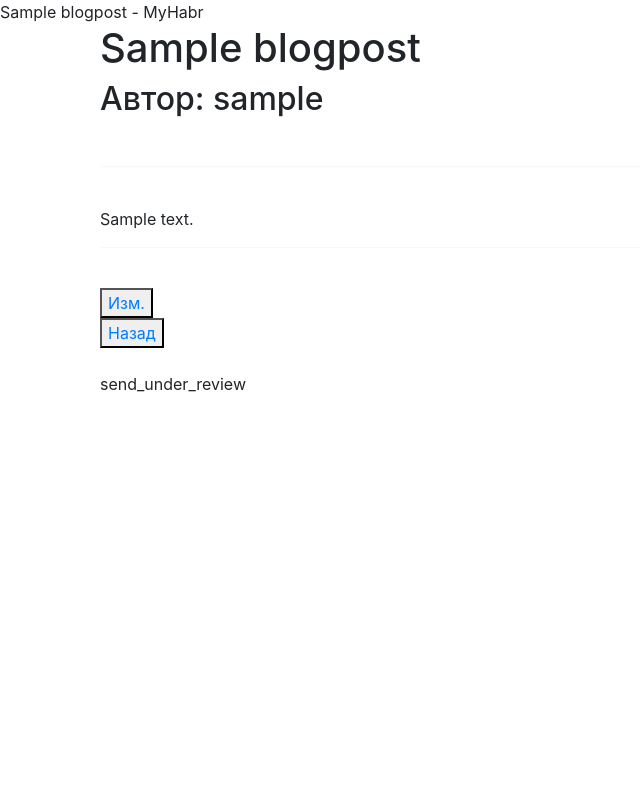
After one commit to uRufus/Habr, a Django app: page /blog/1/private/ in a window 1280 px wide. The commit adds this page. Shown: the whole page, without its empty margins (0-640 px from the left). Run offline with Django 3.2, Linux system fonts and the light colour scheme; tables that the repository leaves empty hold one stand-in row (values such as "Sample post"); some libraries are stand-ins or nearby versions.

Commit message:
added pages for blogposts, sending draft blogs
added private and public pages for blogposts,
add button to send draft blogs for review

```diff
--- a/myHabr/mainapp/models.py
+++ b/myHabr/mainapp/models.py
@@ -16,7 +16,7 @@ class BlogPost(models.Model):
         (DELETED, 'статья удалена'),
         (DRAFT, 'черновик'),
         (UNDER_REVIEW, 'статья на проверке'),
-        (PUBLISHED, 'обубликован'),
+        (PUBLISHED, 'опубликован'),
         (BLOCKED, 'статья заблокирована'),
 
     )
@@ -27,15 +27,29 @@ class BlogPost(models.Model):
     category = models.CharField(max_length=255, verbose_name="категория")
     body = models.TextField(verbose_name="текст статьи")
     status = models.CharField(max_length=1, choices=BLOGPOST_STATUS, default=DRAFT, verbose_name="статус блогпоста")
-    create_date = models.DateField(auto_now_add=True, verbose_name="дата создания")
-    update_date = models.DateField(auto_now=True, verbose_name="дата обновления")
+    create_date = models.DateTimeField(null=False, blank=False, auto_now_add=True, verbose_name="дата создания")
+    update_date = models.DateTimeField(null=False, blank=False, auto_now=True, verbose_name="дата обновления")
 
     def __str__(self):
         return f'{self.title}  |  {self.author}'
 
+    def delete(self, using=None, keep_parents=False):
+        if self.status != "0":
+            self.status = "0"
+        else:
+            self.status = "1"
+        self.save()
+
+    def send_verify(self):
+        if self.status:
+            if self.status == "1":
+                self.status = "2"
+        self.save()
+
     class Meta:
         verbose_name = 'статья'
         verbose_name_plural = 'статьи'
+
 
 class Comment(models.Model):
     user = models.ForeignKey(User, on_delete=models.SET_NULL, blank=True,
--- /dev/null
+++ b/myHabr/mainapp/templates/blogpost/blogpost-detail-private.html
@@ -0,0 +1,23 @@
+{% extends 'authapp/base.html' %}
+{% block title %} {{ object.title }} - MyHabr {% endblock %}
+{% block content %}
+    <div class="container">
+        <h1>{{ object.title }}</h1>
+        <h2>Автор: {{ object.author }}</h2></br>
+        <hr>
+        </br>
+        {{ object.body }}
+        <hr>
+        </br>
+        <button><a href="{% url 'blogpost_update' object.pk %}"> Изм. </a></button></br>
+        {% if object.status == "1" %}
+            <button><a href="{% url 'send_under_review' object.pk %}"> Согласовать публикацию </a></button></br>
+        {% endif %}
+        <button ><a href="{% url 'blogpost' %}"> Назад </a></button>
+        </br>
+        </br>
+send_under_review
+
+
+    </div>
+{% endblock %}
--- a/myHabr/mainapp/templates/blogpost/blogpost-detail.html
+++ b/myHabr/mainapp/templates/blogpost/blogpost-detail.html
@@ -1,14 +1,16 @@
 {% extends 'authapp/base.html' %}
+{% block title %} {{ object.title }} - MyHabr {% endblock %}
 {% block content %}
     <div class="container">
-        <a href="{% url 'blogpost_update' object.pk %}"> Изм. </a>
-
         <h1>{{ object.title }}</h1>
         <h2>Автор: {{ object.author }}</h2></br>
         <hr>
         </br>
         {{ object.body }}
         <hr>
+        </br>
+        <a href="{% url 'blogpost' %}"> Назад </a>
+        </br>
         </br>
         <form id="comment_form" hidden>
             {% csrf_token %}
--- a/myHabr/mainapp/templates/blogpost/blogpost_form.html
+++ b/myHabr/mainapp/templates/blogpost/blogpost_form.html
@@ -1,4 +1,5 @@
 {% extends 'authapp/base.html' %}
+{% block title %} Статья создание - MyHabr {% endblock %}
 {% block content %}
     <div class="container">
         <h1>Создание статьи</h1>
@@ -9,5 +10,6 @@
                 <input type="submit">
             </form>
         </div>
+                <a href="{% url 'blogpost' %}"> Назад </a>
     </div>
 {% endblock %}
--- a/myHabr/mainapp/templates/blogpost/blogpost_update.html
+++ b/myHabr/mainapp/templates/blogpost/blogpost_update.html
@@ -1,4 +1,5 @@
 {% extends 'authapp/base.html' %}
+{% block title %} Статья редактирование - MyHabr {% endblock %}
 {% block content %}
     <div class="container">
         <h1>Создание статьи</h1>
@@ -9,6 +10,6 @@
                 <button class="btn btn-secondary"> СОХРАНИТЬ</button>
             </form>
         </div>
-
+        <a href="{% url 'blogpost' %}"> Назад </a>
     </div>
 {% endblock %}
--- a/myHabr/mainapp/views.py
+++ b/myHabr/mainapp/views.py
@@ -1,7 +1,7 @@
-from django.http import JsonResponse
-from django.shortcuts import render
-from django.views.generic import ListView, DetailView, CreateView, UpdateView
-from django.urls import reverse_lazy
+from django.http import JsonResponse, HttpResponseRedirect
+from django.shortcuts import render, get_object_or_404
+from django.views.generic import ListView, DetailView, CreateView, UpdateView, DeleteView
+from django.urls import reverse, reverse_lazy
 from django.template.loader import render_to_string
 from .models import BlogPost, Comment, CommentsLink
 from .forms import BlogPostForm
@@ -20,20 +20,33 @@ class BlogPostView(ListView):
     template_name = "blogpost.html"
 
 
-class BlogPostDetail(DetailView):
+class BlogPostPublicDetail(DetailView):
+    """Для отображения всем пользователям"""
     model = BlogPost
     template_name = "blogpost/blogpost-detail.html"
 
     def get_context_data(self, **kwargs):
         context = super().get_context_data(**kwargs)
-        print(type(self.object))
-        print(self.object.id)
         comments = Comment.objects\
                           .filter(commentslink__type='post',
                                   commentslink__assigned_id=self.object.id)\
                          .prefetch_related('user')
         context['comments'] = comments
         return context
+
+
+class BlogPostPrivateDetail(DetailView):
+    """Для отображения в личном кабинете пользователя"""
+    model = BlogPost
+    template_name = "blogpost/blogpost-detail-private.html"
+
+
+def send_under_review(request, pk):
+    """функция для перевода блога статуса блога из 'черновик' в 'статья на проверке' """
+    obj = get_object_or_404(BlogPost, pk=pk)
+    obj.status = BlogPost.UNDER_REVIEW
+    obj.save()
+    return HttpResponseRedirect(reverse('blogpost'))
 
 
 class BlogPostCreate(CreateView):
@@ -44,11 +57,17 @@ class BlogPostCreate(CreateView):
 
 
 class BlogPostUpdate(UpdateView):
-
     model = BlogPost
     form_class = BlogPostForm
     template_name = "blogpost/blogpost_update.html"
     success_url = reverse_lazy("blogpost")
+
+
+class BlogPostDelete(DeleteView):
+    model = BlogPost
+    template_name = "blogpost/blogpost_delete.html"
+    success_url = reverse_lazy("blogpost")
+
 
 def blog_comment(request):
     text = request.POST['comment_text']
--- a/myHabr/myHabr/urls.py
+++ b/myHabr/myHabr/urls.py
@@ -23,8 +23,12 @@ urlpatterns = [
      # path('', mainapp.main, name='main'),
     path('auth/', include('authapp.urls', namespace='authapp')),
     path('blog/', mainapp.BlogPostView.as_view(), name='blogpost'),
-    path('blog/<int:pk>', mainapp.BlogPostDetail.as_view(), name='blogpost_detail'),
+    path('blog/<int:pk>', mainapp.BlogPostPublicDetail.as_view(), name='blogpost_detail'),
+    path('blog/<int:pk>/private/', mainapp.BlogPostPrivateDetail.as_view(), name='blogpost_detail-private'),
     path('blog/<int:pk>/edit/', mainapp.BlogPostUpdate.as_view(), name='blogpost_update'),
+    path('blog/<int:pk>/delete/', mainapp.BlogPostDelete.as_view(), name='blogpost_delete'),
+    path('blog/<int:pk>/verify/', mainapp.send_under_review, name='send_under_review'),
     path('blog/create/new/', mainapp.BlogPostCreate.as_view(), name='blogpost_create'),
     path('blog/comment/', mainapp.blog_comment, name='blog_comment'),
+
 ]
```
Also changed, not shown: myHabr/mainapp/templates/blogpost.html (+8 -5 lines), myHabr/mainapp/templates/blogpost/blogpost_delete.html (+15 -1 lines), myHabr/mainapp/migrations/0001_initial.py (added), myHabr/mainapp/migrations/0002_auto_20220724_1619.py (added), myHabr/mainapp/migrations/__init__.py (added).
